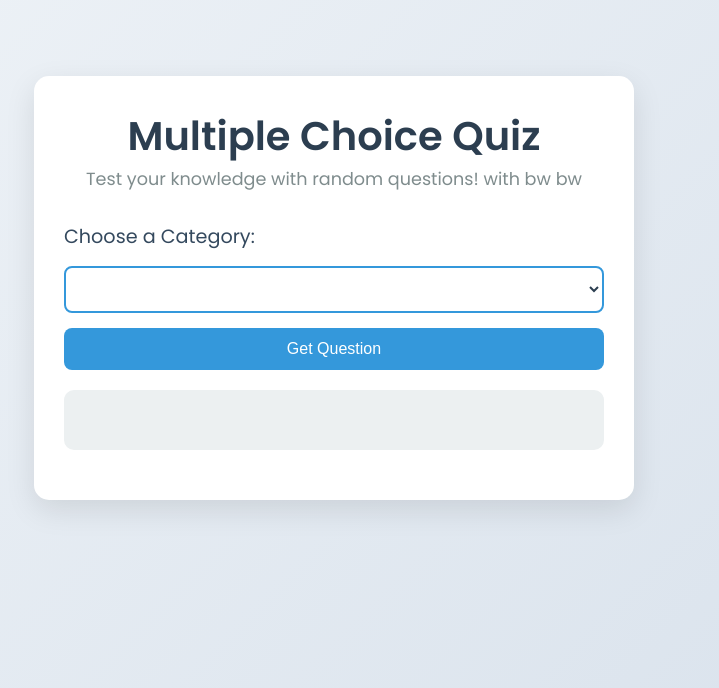
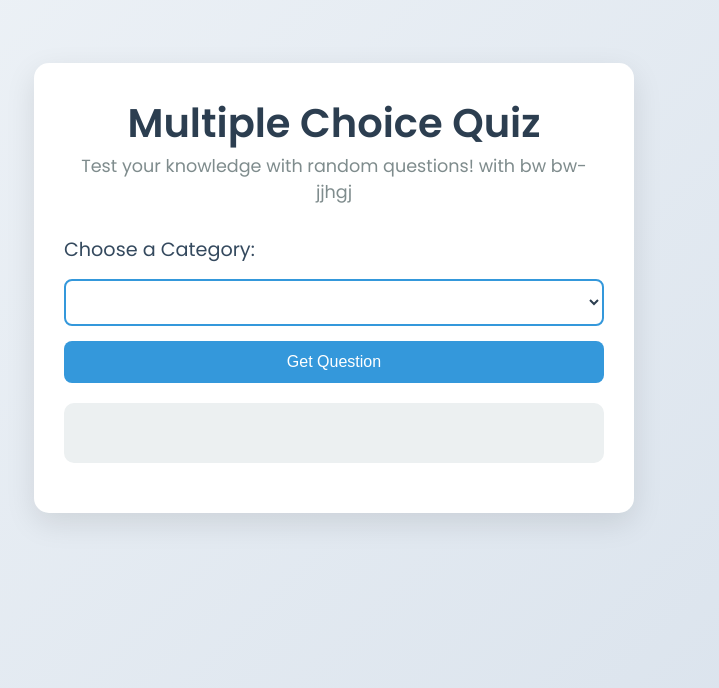
Before and after one commit to HarshanaSenadeera/quize-app-automated, a website: page distributed-quiz-service/question-app/public/index.html in a window 1280 px wide. Shown: the part 112-800 px from the top of the page, without its empty margins (306-1025 px from the left). Drawn offline with Linux system fonts and the light colour scheme; no server answers.

Commit message:
Add update 9

```diff
--- a/distributed-quiz-service/question-app/public/index.html
+++ b/distributed-quiz-service/question-app/public/index.html
@@ -11,7 +11,7 @@
   <div class="container">
     <header>
       <h1>Multiple Choice Quiz</h1>
-      <p>Test your knowledge with random questions! with bw bw</p>
+      <p>Test your knowledge with random questions! with bw bw-jjhgj</p>
     </header>
     <main>
       <div class="category-selector">
```
